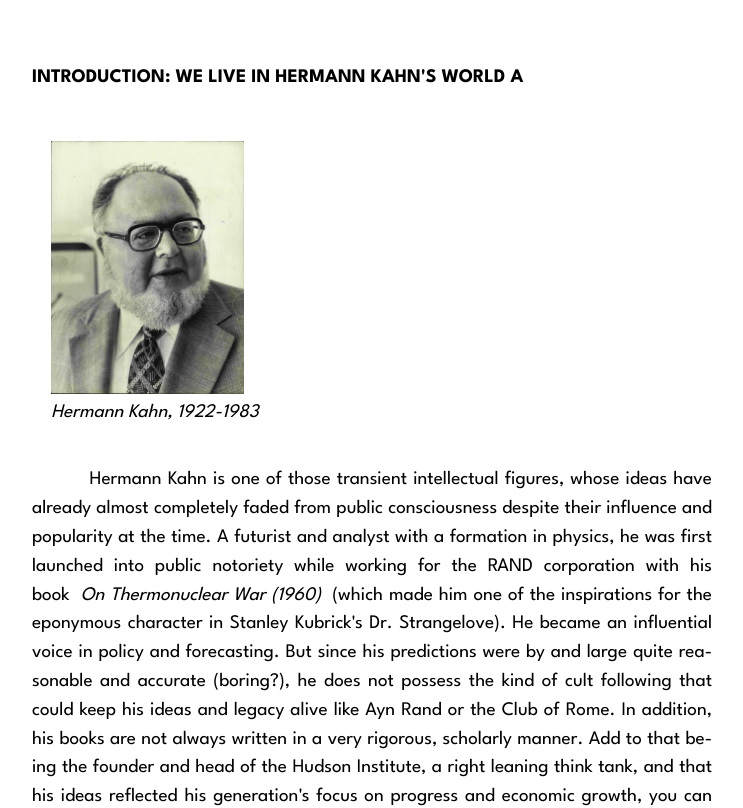
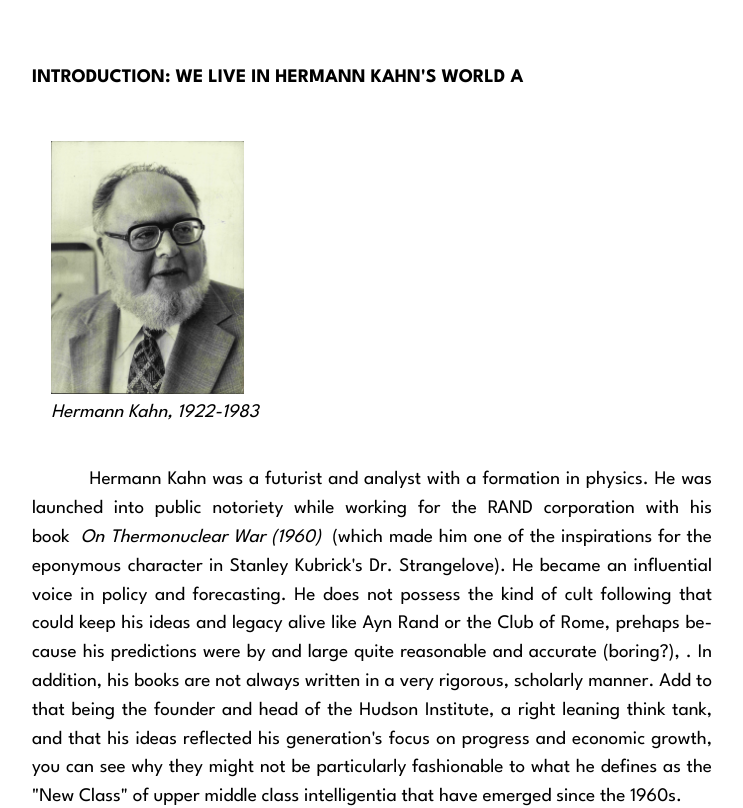
Before and after one commit to creeperdeking/creeperdeking.github.io, a React (Create React App) app: page / in a window 1280 px wide. Shown: the part 1160-1968 px from the top of the page, without its empty margins (268-1011 px from the left). Built offline with nearby package versions, Linux system fonts and the light colour scheme.

Commit message:
improvements

```diff
--- a/src/PostIndustrialSociety/PostIndustrialSociety.tsx
+++ b/src/PostIndustrialSociety/PostIndustrialSociety.tsx
@@ -114,22 +114,20 @@ const PostIndustrialSociety: React.FC = () => {
       </figure>
 
       <p>
-        Hermann Kahn is one of those transient intellectual figures, whose ideas
-        have already almost completely faded from public consciousness despite
-        their influence and popularity at the time. A futurist and analyst with
-        a formation in physics, he was first launched into public notoriety
-        while working for the RAND corporation with his book
+        Hermann Kahn was a futurist and analyst with a formation in physics. He
+        was launched into public notoriety while working for the RAND
+        corporation with his book
         <em>On Thermonuclear War (1960)</em>
         (which made him one of the inspirations for the eponymous character in
         Stanley Kubrick's Dr. Strangelove). He became an influential voice in
-        policy and forecasting. But since his predictions were by and large
-        quite reasonable and accurate (boring?), he does not possess the kind of
-        cult following that could keep his ideas and legacy alive like Ayn Rand
-        or the Club of Rome. In addition, his books are not always written in a
-        very rigorous, scholarly manner. Add to that being the founder and head
-        of the Hudson Institute, a right leaning think tank, and that his ideas
-        reflected his generation's focus on progress and economic growth, you
-        can see why they might not be particularly fashionable to what he
+        policy and forecasting. He does not possess the kind of cult following
+        that could keep his ideas and legacy alive like Ayn Rand or the Club of
+        Rome, prehaps because his predictions were by and large quite reasonable
+        and accurate (boring?), . In addition, his books are not always written
+        in a very rigorous, scholarly manner. Add to that being the founder and
+        head of the Hudson Institute, a right leaning think tank, and that his
+        ideas reflected his generation's focus on progress and economic growth,
+        you can see why they might not be particularly fashionable to what he
         defines as the "New Class" of upper middle class intelligentia that have
         emerged since the 1960s.
       </p>
@@ -159,6 +157,10 @@ const PostIndustrialSociety: React.FC = () => {
         with useful broad abstractions. People such as Lee Kwan Yew, Richard
         Feynman and Henry Kissinger.
       </p>
+
+      <hr />
+
+      <br />
 
       <h2 id="the-great-transition">The Great Transition</h2>
       <figure
@@ -241,11 +243,11 @@ const PostIndustrialSociety: React.FC = () => {
       <p>
         He delineates the usual caveats about equating gdp per capita with
         standard of living, for example pointing out that altough the Soviet
-        Union, and especially the russian republic might get close to the mass
-        consumption stage, lower level of consumption caused by high level of
-        investments in capital goods and the military lowers the effective
-        standard of living of soviet citizens. Yet he believes that these range
-        are still helpful to get a picture of the general trend.
+        Union might get close to the mass consumption stage, lower level of
+        consumption caused by high level of investments in capital goods and the
+        military lowers the effective standard of living of soviet citizens. Yet
+        he believes that these range are still helpful to get a picture of the
+        general trend.
       </p>
       <p>
         How do we actually measure up with respect to his development stages?
@@ -282,6 +284,10 @@ const PostIndustrialSociety: React.FC = () => {
         would be the characteristics of our post-industrial societies?
       </p>
 
+      <hr />
+
+      <br />
+
       <h2 id="the-post-industrial-society">The Post-Industrial society</h2>
 
       <figure
@@ -303,9 +309,9 @@ const PostIndustrialSociety: React.FC = () => {
       </figure>
 
       <p>
-        As we saw in the table above, the post-industrial society is
-        characterised by a predominance of services over Industrial or
-        Agricultural activities. Services such as:
+        As seen in the table above, the post-industrial society is characterised
+        by a predominance of services over Industrial or Agricultural
+        activities. Services such as:
       </p>
 
       <ul>
@@ -405,6 +411,10 @@ const PostIndustrialSociety: React.FC = () => {
         through regulations, increasing size of inefficient government
         bureaucracies, and a diminished desire to attain enormous wealth.
       </p>
+
+      <hr />
+
+      <br />
 
       <h2 id="the-new-class">The New Class</h2>
 
@@ -530,6 +540,10 @@ const PostIndustrialSociety: React.FC = () => {
         his description of the post-industrial society and the New Class do seem
         to resonate in many ways with today's world.
       </p>
+
+      <hr />
+
+      <br />
 
       <h2 id="his-projections-for-our-world">
         Hit or miss? His projections for our world
@@ -1131,6 +1145,10 @@ const PostIndustrialSociety: React.FC = () => {
         mining. Well, for the moon base I think it's more on us than on him.
       </p>
 
+      <hr />
+
+      <br />
+
       <h2 id="conclusion">Conclusion</h2>
 
       <p>
@@ -1166,6 +1184,10 @@ const PostIndustrialSociety: React.FC = () => {
         fascinated by these events. We are still riding the great transition,
         shaping the post-industrial society. Which one will we chose to build?
       </p>
+
+      <hr />
+
+      <br />
 
       <h2 id="post-conclusion">Post-Conclusion: What about Space?</h2>
 
```
